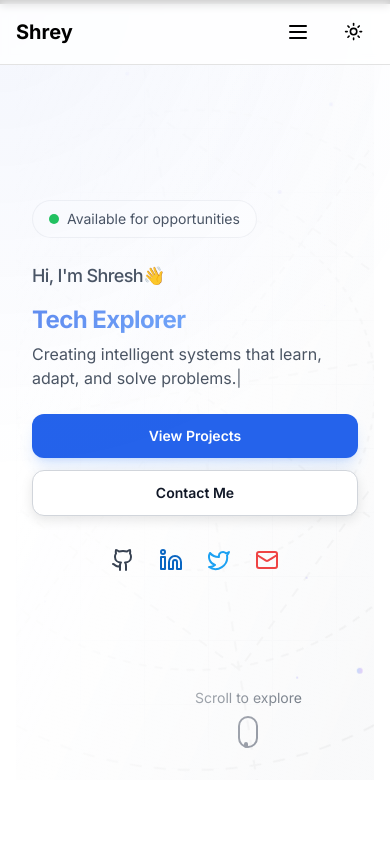
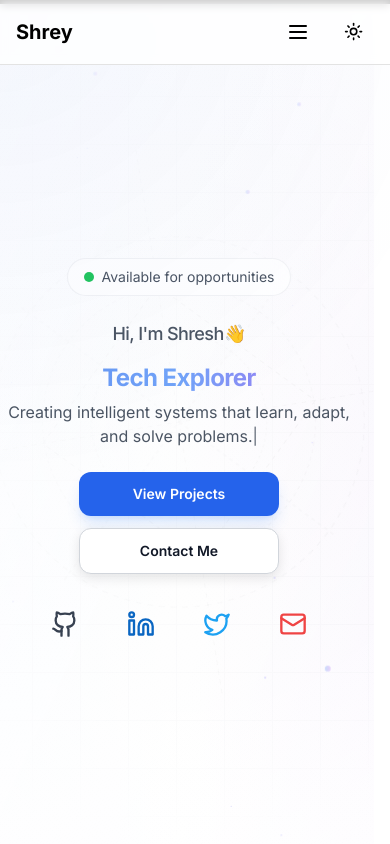
Before and after one commit to shreyass0007/Portflolio-website, a Next.js app: page / in a window 390 px wide. Shown: the top 844 px of the page. Built offline with nearby package versions, Linux system fonts and the light colour scheme.

Commit message:
imroved mobile view

```diff
--- a/src/app/page.tsx
+++ b/src/app/page.tsx
@@ -29,11 +29,13 @@ export default function Home() {
     <main className="relative w-full overflow-x-hidden bg-background">
       <Navbar />
 
-      <div className="px-4 sm:px-6 md:px-8 lg:px-12 max-w-7xl mx-auto space-y-12 sm:space-y-16 lg:space-y-24">
+      {/* Full-width sections */}
       <ErrorBoundary>
         <HeroSection />
       </ErrorBoundary>
 
+      {/* Contained sections */}
+      <div className="px-4 sm:px-6 md:px-8 lg:px-12 max-w-7xl mx-auto space-y-12 sm:space-y-16 lg:space-y-24">
         <MotionWrapper>
           <Suspense fallback={<SectionLoader />}>
             <ErrorBoundary>
@@ -41,15 +43,15 @@ export default function Home() {
             </ErrorBoundary>
           </Suspense>
         </MotionWrapper>
+      </div>
 
-        <MotionWrapper>
-          <Suspense fallback={<SectionLoader />}>
+      {/* Full-width technical sections */}
       <ErrorBoundary>
         <SkillsSection />
       </ErrorBoundary>
-          </Suspense>
-        </MotionWrapper>
 
+      {/* Contained sections */}
+      <div className="px-4 sm:px-6 md:px-8 lg:px-12 max-w-7xl mx-auto space-y-12 sm:space-y-16 lg:space-y-24">
         <MotionWrapper>
           <Suspense fallback={<SectionLoader />}>
             <ErrorBoundary>
@@ -57,19 +59,18 @@ export default function Home() {
             </ErrorBoundary>
           </Suspense>
         </MotionWrapper>
+      </div>
 
+      <ErrorBoundary>
+        <CertificationsSection />
+      </ErrorBoundary>
+
+      {/* Final contained sections */}
+      <div className="px-4 sm:px-6 md:px-8 lg:px-12 max-w-7xl mx-auto space-y-12 sm:space-y-16 lg:space-y-24">
         <MotionWrapper>
           <Suspense fallback={<SectionLoader />}>
             <ErrorBoundary>
               <TestimonialsSection />
-            </ErrorBoundary>
-          </Suspense>
-        </MotionWrapper>
-
-        <MotionWrapper>
-          <Suspense fallback={<SectionLoader />}>
-            <ErrorBoundary>
-              <CertificationsSection />
             </ErrorBoundary>
           </Suspense>
         </MotionWrapper>
--- a/src/components/certifications-section.tsx
+++ b/src/components/certifications-section.tsx
@@ -89,14 +89,22 @@ export function CertificationsSection() {
   useKeyPressEvent("ArrowRight", () => handleScroll("right"));
 
   return (
-    <section id="certifications" className="py-16 sm:py-24 md:py-32 bg-background relative">
-      <div className="container max-w-7xl px-4">
+    <section id="certifications" className="relative w-screen py-16 sm:py-24 md:py-32 -mx-4 sm:-mx-6 md:-mx-8 lg:-mx-12 overflow-hidden">
+      {/* Background color and gradients */}
+      <div className="absolute inset-0 bg-gradient-to-b from-white via-gray-50 to-white dark:from-gray-900 dark:via-gray-950 dark:to-gray-900" />
+      <div className="absolute inset-0 bg-gradient-to-r from-blue-500/5 via-transparent to-purple-500/5 dark:from-blue-400/5 dark:to-purple-400/5" />
+      <div className="absolute inset-0 bg-[radial-gradient(circle_at_center,transparent_0%,rgba(255,255,255,0.8)_100%)] dark:bg-[radial-gradient(circle_at_center,transparent_0%,rgba(0,0,0,0.8)_100%)]" />
+
+      {/* Grid pattern */}
+      <div className="absolute inset-0 bg-[linear-gradient(to_right,#e5e7eb_1px,transparent_1px),linear-gradient(to_bottom,#e5e7eb_1px,transparent_1px)] bg-[size:3rem_3rem] sm:bg-[size:4rem_4rem] [mask-image:radial-gradient(ellipse_100%_50%_at_50%_50%,#000_70%,transparent_100%)] dark:bg-[linear-gradient(to_right,#1f2937_1px,transparent_1px),linear-gradient(to_bottom,#1f2937_1px,transparent_1px)] opacity-20" />
+
+      <div className="container max-w-7xl mx-auto px-4 sm:px-6 lg:px-8 relative z-10">
         <h2 className="text-3xl sm:text-4xl font-bold text-center mb-8 sm:mb-16">Certifications</h2>
 
         <div className="relative">
           <div
             ref={containerRef}
-            className="flex gap-6 overflow-x-auto snap-x snap-mandatory scrollbar-none px-4 pb-4"
+            className="flex gap-4 sm:gap-6 overflow-x-auto snap-x snap-mandatory scrollbar-none px-2 sm:px-4 pb-4"
             style={{ scrollBehavior: "smooth", WebkitOverflowScrolling: "touch" }}
           >
             {certifications.map((cert, index) => (
@@ -107,7 +115,7 @@ export function CertificationsSection() {
                 viewport={{ once: true }}
                 transition={{ duration: 0.5, delay: index * 0.1 }}
                 onClick={() => setSelectedCert(cert)}
-                className="group cursor-pointer w-[300px] md:w-[350px] flex-shrink-0 snap-start"
+                className="group cursor-pointer w-[280px] sm:w-[300px] md:w-[350px] flex-shrink-0 snap-start"
               >
                 <div className="relative h-full p-6 bg-white dark:bg-gray-800/50 backdrop-blur-sm border border-gray-200/80 dark:border-gray-700/50 rounded-xl transition-all duration-300 shadow-[0_4px_20px_rgba(0,0,0,0.05)] dark:shadow-[0_4px_20px_rgba(255,255,255,0.05)] group-hover:shadow-[0_8px_30px_rgba(59,130,246,0.15)] dark:group-hover:shadow-[0_8px_30px_rgba(59,130,246,0.2)] group-hover:border-blue-500/50 dark:group-hover:border-blue-400/50 group-hover:-translate-y-1">
                   <div className="aspect-[4/3] relative mb-6 rounded-lg overflow-hidden border border-gray-200/80 dark:border-gray-700/50 group-hover:border-blue-500/50 transition-colors">
@@ -221,8 +229,8 @@ export function CertificationsSection() {
                 <X className="w-6 h-6 text-gray-600 dark:text-gray-400" />
               </button>
 
-              <div className="grid grid-cols-1 md:grid-cols-[2fr_1fr] gap-6">
-                <div className="relative aspect-[4/3] md:aspect-[3/2] rounded-lg overflow-hidden border border-gray-200 dark:border-gray-800">
+              <div className="grid grid-cols-1 lg:grid-cols-[2fr_1fr] gap-4 sm:gap-6 max-w-5xl mx-auto">
+                <div className="relative aspect-[4/3] sm:aspect-[3/2] rounded-lg overflow-hidden border border-gray-200 dark:border-gray-800">
                   <Image
                     src={selectedCert.image}
                     alt={selectedCert.title}
@@ -234,7 +242,7 @@ export function CertificationsSection() {
                 </div>
 
                 <div className="flex flex-col space-y-4">
-                  <h3 className="text-2xl md:text-3xl font-bold text-gray-900 dark:text-white">{selectedCert.title}</h3>
+                  <h3 className="text-xl sm:text-2xl lg:text-3xl font-bold text-gray-900 dark:text-white">{selectedCert.title}</h3>
                   <p className="text-blue-600 dark:text-blue-400">{selectedCert.issuer}</p>
                   <p className="text-gray-600 dark:text-gray-300">{selectedCert.description}</p>
                   <div className="flex flex-wrap gap-2">
--- a/src/components/hero-section.tsx
+++ b/src/components/hero-section.tsx
@@ -73,27 +73,22 @@ function ParticleEffect() {
 function ScrollIndicator() {
   return (
     <motion.div
-      className="absolute bottom-8 left-1/2 -translate-x-1/2 flex flex-col items-center gap-2"
+      className="absolute bottom-8 left-1/2 -translate-x-1/2 hidden sm:flex flex-col items-center gap-3 text-sm text-gray-500 dark:text-gray-400"
       initial={{ opacity: 0, y: -20 }}
       animate={{ opacity: 1, y: 0 }}
-      transition={{ delay: 1 }}
+      transition={{ duration: 0.5, delay: 1 }}
     >
-      <span className="text-sm text-gray-600 dark:text-gray-400">Scroll to explore</span>
+      <span className="text-center font-medium">Scroll to explore</span>
       <motion.div
-        className="w-5 h-8 border-2 border-gray-500 dark:border-gray-600 rounded-full p-1"
+        className="w-6 h-9 border-2 border-gray-400 dark:border-gray-600 rounded-full p-1"
         initial={{ opacity: 0.5 }}
-        animate={{ opacity: 1 }}
+        animate={{ opacity: 0.8 }}
+        transition={{ duration: 1, repeat: Infinity, repeatType: "reverse" }}
       >
         <motion.div
-          className="w-1 h-1.5 bg-gray-500 dark:bg-gray-600 rounded-full"
-          animate={{
-            y: [0, 20, 0],
-          }}
-          transition={{
-            duration: 1.5,
-            repeat: Infinity,
-            ease: "easeInOut"
-          }}
+          className="w-1.5 h-1.5 bg-gray-400 dark:bg-gray-600 rounded-full"
+          animate={{ y: [0, 14, 0] }}
+          transition={{ duration: 1.5, repeat: Infinity, ease: "easeInOut" }}
         />
       </motion.div>
     </motion.div>
@@ -173,11 +168,15 @@ export function HeroSection() {
   if (!mounted) return null
 
   return (
-    <section className="relative min-h-[calc(100vh-4rem)] flex items-center py-8 sm:py-12 lg:py-20 overflow-hidden bg-gradient-to-br from-gray-50/50 via-gray-100/50 to-gray-100/50 dark:from-gray-900/50 dark:via-gray-800/50 dark:to-gray-800/50">
+    <section className="relative min-h-screen w-screen flex items-center py-8 sm:py-12 lg:py-20 overflow-hidden -mx-4 sm:-mx-6 md:-mx-8 lg:-mx-12">
+      {/* Background color and gradients */}
+      <div className="absolute inset-0 bg-gradient-to-b from-gray-50 to-white dark:from-gray-950 dark:to-gray-900" />
+      <div className="absolute inset-0 bg-gradient-to-r from-blue-500/5 via-transparent to-purple-500/5 dark:from-blue-400/5 dark:to-purple-400/5" />
+      <div className="absolute inset-0 bg-[radial-gradient(circle_at_center,transparent_0%,rgba(255,255,255,0.8)_100%)] dark:bg-[radial-gradient(circle_at_center,transparent_0%,rgba(0,0,0,0.8)_100%)]" />
       {/* Background elements */}
       <div className="absolute inset-0 overflow-hidden">
         {/* Geometric pattern */}
-        <div className="absolute w-[800px] h-[800px] top-1/2 left-1/2 -translate-x-1/2 -translate-y-1/2">
+        <div className="absolute w-screen h-screen max-w-[1400px] max-h-[1400px] top-1/2 left-1/2 -translate-x-1/2 -translate-y-1/2">
           <Image
             src="/images/hero-pattern.svg"
             alt="Geometric Pattern"
@@ -188,7 +187,7 @@ export function HeroSection() {
         </div>
 
         {/* Grid pattern */}
-        <div className="absolute inset-0 bg-[linear-gradient(to_right,#e5e7eb_1px,transparent_1px),linear-gradient(to_bottom,#e5e7eb_1px,transparent_1px)] bg-[size:4rem_4rem] [mask-image:radial-gradient(ellipse_60%_50%_at_50%_50%,#000_70%,transparent_100%)] dark:bg-[linear-gradient(to_right,#1f2937_1px,transparent_1px),linear-gradient(to_bottom,#1f2937_1px,transparent_1px)] opacity-25" />
+        <div className="absolute inset-0 bg-[linear-gradient(to_right,#e5e7eb_1px,transparent_1px),linear-gradient(to_bottom,#e5e7eb_1px,transparent_1px)] bg-[size:3rem_3rem] sm:bg-[size:4rem_4rem] [mask-image:radial-gradient(ellipse_100%_50%_at_50%_50%,#000_70%,transparent_100%)] dark:bg-[linear-gradient(to_right,#1f2937_1px,transparent_1px),linear-gradient(to_bottom,#1f2937_1px,transparent_1px)] opacity-20" />
       </div>
 
       {/* Particle effect */}
@@ -203,22 +202,22 @@ export function HeroSection() {
       />
 
       {/* Subtle gradient overlays */}
-      <div className="absolute inset-0 bg-gradient-to-br from-white/95 via-white/80 to-transparent dark:from-background/95 dark:via-background/80 dark:to-transparent z-10" />
+      <div className="absolute inset-0 bg-gradient-to-br from-white/90 via-white/50 to-transparent dark:from-gray-900/90 dark:via-gray-900/50 dark:to-transparent z-10" />
 
       {/* Main content */}
-      <div className="container mx-auto px-4 sm:px-6 relative z-20">
-        <div className="flex flex-col lg:flex-row items-center gap-8 sm:gap-12 lg:gap-16">
+      <div className="container max-w-[1400px] mx-auto px-4 sm:px-6 lg:px-8 xl:px-12 relative z-20 pt-16 sm:pt-20 lg:pt-24">
+        <div className="flex flex-col lg:flex-row items-center justify-between gap-8 sm:gap-12 lg:gap-16 w-full">
           {/* Left column - Main content */}
-          <div className="w-full lg:w-1/2 space-y-8">
+          <div className="w-full lg:w-[45%] space-y-8">
             <motion.div
-              className="space-y-6"
+              className="space-y-6 flex flex-col items-center sm:items-start"
               initial={{ opacity: 0, y: 20 }}
               animate={{ opacity: 1, y: 0 }}
               transition={{ duration: 0.5 }}
             >
               {/* Status badge */}
               <motion.div
-                className="inline-flex items-center gap-2 px-4 py-2 rounded-full bg-white/80 dark:bg-gray-800/80 backdrop-blur-md border border-gray-200/50 dark:border-gray-700/50"
+                className="inline-flex items-center gap-2 px-4 py-2 rounded-full bg-white/80 dark:bg-gray-800/80 backdrop-blur-md border border-gray-200/50 dark:border-gray-700/50 self-center sm:self-start"
                 whileHover={{ scale: 1.05 }}
                 transition={{ duration: 0.2 }}
               >
@@ -230,7 +229,7 @@ export function HeroSection() {
               </motion.div>
 
               {/* Main heading */}
-              <div className="space-y-3 sm:space-y-4">
+              <div className="space-y-3 sm:space-y-4 text-center sm:text-left">
                 <motion.h1
                   className="text-2xl sm:text-4xl md:text-5xl lg:text-6xl font-bold tracking-tight"
                   initial={{ opacity: 0, y: 20 }}
@@ -255,7 +254,7 @@ export function HeroSection() {
                 </motion.h1>
 
                 <motion.p
-                  className="text-base sm:text-lg md:text-xl text-gray-600 dark:text-gray-400 max-w-xl"
+                  className="text-base sm:text-lg md:text-xl text-gray-600 dark:text-gray-400 max-w-xl mx-auto sm:mx-0"
                   initial={{ opacity: 0 }}
                   animate={{ opacity: 1 }}
                   transition={{ duration: 0.5, delay: 0.3 }}
@@ -266,7 +265,7 @@ export function HeroSection() {
 
               {/* CTA Buttons */}
               <motion.div
-                className="flex flex-col sm:flex-row w-full sm:w-auto gap-3 sm:gap-4"
+                className="flex flex-col sm:flex-row items-center sm:items-start w-full sm:w-auto gap-3 sm:gap-4"
                 initial={{ opacity: 0, y: 20 }}
                 animate={{ opacity: 1, y: 0 }}
                 transition={{ duration: 0.5, delay: 0.4 }}
@@ -275,7 +274,7 @@ export function HeroSection() {
                   href="#projects"
                   whileHover={{ scale: 1.02 }}
                   whileTap={{ scale: 0.98 }}
-                  className="flex-1 sm:flex-initial inline-flex items-center justify-center px-6 py-3 text-sm sm:text-base bg-blue-600 hover:bg-blue-700 dark:bg-blue-600/90 dark:hover:bg-blue-700/90 text-white rounded-xl font-semibold shadow-lg shadow-blue-500/20 dark:shadow-blue-600/30 transition-all duration-200"
+                  className="w-full sm:w-auto inline-flex items-center justify-center px-6 py-3 text-sm sm:text-base bg-blue-600 hover:bg-blue-700 dark:bg-blue-600/90 dark:hover:bg-blue-700/90 text-white rounded-xl font-semibold shadow-lg shadow-blue-500/20 dark:shadow-blue-600/30 transition-all duration-200 max-w-[200px] sm:max-w-none"
                 >
                   View Projects
                 </motion.a>
@@ -283,10 +282,10 @@ export function HeroSection() {
                   href="#contact"
                   whileHover={{ scale: 1.02 }}
                   whileTap={{ scale: 0.98 }}
-                  className="flex-1 sm:flex-initial inline-flex items-center justify-center px-6 py-3 text-sm sm:text-base bg-white hover:bg-gray-50 dark:bg-gray-900/90 dark:hover:bg-gray-800/90 text-gray-900 dark:text-gray-100 rounded-xl font-semibold
+                  className="w-full sm:w-auto inline-flex items-center justify-center px-6 py-3 text-sm sm:text-base bg-white hover:bg-gray-50 dark:bg-gray-900/90 dark:hover:bg-gray-800/90 text-gray-900 dark:text-gray-100 rounded-xl font-semibold
                     shadow-[0_4px_12px_rgb(0,0,0,0.1)] hover:shadow-[0_6px_16px_rgb(0,0,0,0.15)] dark:shadow-lg
                     border border-gray-300 dark:border-gray-800 hover:border-blue-500/30 dark:hover:border-blue-600/30
-                    transition-all duration-200"
+                    transition-all duration-200 max-w-[200px] sm:max-w-none"
                 >
                   Contact Me
                 </motion.a>
@@ -294,7 +293,7 @@ export function HeroSection() {
 
               {/* Social links */}
               <motion.div
-                className="flex items-center gap-2 sm:gap-4 justify-center xs:justify-start"
+                className="flex items-center gap-6 justify-center w-full max-w-[280px] mx-auto sm:max-w-none sm:mx-0 sm:justify-start"
                 initial={{ opacity: 0 }}
                 animate={{ opacity: 1 }}
                 transition={{ duration: 0.5, delay: 0.5 }}
@@ -304,46 +303,46 @@ export function HeroSection() {
                   target="_blank"
                   rel="noopener noreferrer"
                   whileHover={{ scale: 1.1, y: -2 }}
-                  className="p-2 rounded-lg hover:bg-gray-100 dark:hover:bg-gray-800/90 text-gray-700 hover:text-gray-900 dark:text-gray-200 dark:hover:text-blue-300 transition-colors"
+                  className="p-3 rounded-lg hover:bg-gray-100 dark:hover:bg-gray-800/90 text-gray-700 hover:text-gray-900 dark:text-gray-200 dark:hover:text-blue-300 transition-colors flex items-center justify-center"
                 >
-                  <Github className="w-6 h-6" />
+                  <Github className="w-7 h-7" />
                 </motion.a>
                 <motion.a
                   href="https://www.linkedin.com/in/shresh-shende/"
                   target="_blank"
                   rel="noopener noreferrer"
                   whileHover={{ scale: 1.1, y: -2 }}
-                  className="p-2 rounded-lg hover:bg-gray-100 dark:hover:bg-gray-800/90 text-[#0A66C2]"
+                  className="p-3 rounded-lg hover:bg-gray-100 dark:hover:bg-gray-800/90 text-[#0A66C2] flex items-center justify-center"
                 >
-                  <Linkedin className="w-6 h-6" />
+                  <Linkedin className="w-7 h-7" />
                 </motion.a>
                 <motion.a
                   href="https://twitter.com/shreyas078"
                   target="_blank"
                   rel="noopener noreferrer"
                   whileHover={{ scale: 1.1, y: -2 }}
-                  className="p-2 rounded-lg hover:bg-gray-100 dark:hover:bg-gray-800/90 text-[#1DA1F2]"
+                  className="p-3 rounded-lg hover:bg-gray-100 dark:hover:bg-gray-800/90 text-[#1DA1F2] flex items-center justify-center"
                 >
-                  <Twitter className="w-6 h-6" />
+                  <Twitter className="w-7 h-7" />
                 </motion.a>
                 <motion.a
                   href="mailto:shreshshende.777@gmail.com"
                   target="_blank"
                   rel="noopener noreferrer"
                   whileHover={{ scale: 1.1, y: -2 }}
-                  className="p-2 rounded-lg hover:bg-gray-100 dark:hover:bg-gray-800/90 text-red-500"
+                  className="p-3 rounded-lg hover:bg-gray-100 dark:hover:bg-gray-800/90 text-red-500 flex items-center justify-center"
                 >
-                  <Mail className="w-6 h-6" />
+                  <Mail className="w-7 h-7" />
                 </motion.a>
               </motion.div>
             </motion.div>
           </div>
 
           {/* Right column - Profile image and floating blocks */}
-          <div className="hidden md:block w-full lg:w-1/2 relative">
+          <div className="hidden md:block w-full lg:w-[45%] relative">
             {/* Profile image */}
             <motion.div
-              className="relative w-48 h-48 sm:w-72 sm:h-72 md:w-80 md:h-80 mx-auto"
+              className="relative w-48 h-48 sm:w-72 sm:h-72 md:w-80 md:h-80 lg:w-96 lg:h-96 mx-auto"
               initial={{ opacity: 0, scale: 0.5 }}
               animate={{ opacity: 1, scale: 1 }}
               transition={{ duration: 0.5 }}
--- a/src/components/skills-section.tsx
+++ b/src/components/skills-section.tsx
@@ -148,7 +148,15 @@ export function SkillsSection() {
   ]
 
   return (
-    <section id="skills" className="relative py-16 sm:py-24 md:py-32 overflow-hidden">
+    <section id="skills" className="relative w-screen py-16 sm:py-24 md:py-32 -mx-4 sm:-mx-6 md:-mx-8 lg:-mx-12 overflow-hidden">
+      {/* Background color and gradients */}
+      <div className="absolute inset-0 bg-gradient-to-b from-gray-50 via-white to-gray-50 dark:from-gray-950 dark:via-gray-900 dark:to-gray-950" />
+      <div className="absolute inset-0 bg-gradient-to-r from-purple-500/5 via-transparent to-blue-500/5 dark:from-purple-400/5 dark:to-blue-400/5" />
+      <div className="absolute inset-0 bg-[radial-gradient(circle_at_center,transparent_0%,rgba(255,255,255,0.8)_100%)] dark:bg-[radial-gradient(circle_at_center,transparent_0%,rgba(0,0,0,0.8)_100%)]" />
+
+      {/* Grid pattern */}
+      <div className="absolute inset-0 bg-[linear-gradient(to_right,#e5e7eb_1px,transparent_1px),linear-gradient(to_bottom,#e5e7eb_1px,transparent_1px)] bg-[size:3rem_3rem] sm:bg-[size:4rem_4rem] [mask-image:radial-gradient(ellipse_100%_50%_at_50%_50%,#000_70%,transparent_100%)] dark:bg-[linear-gradient(to_right,#1f2937_1px,transparent_1px),linear-gradient(to_bottom,#1f2937_1px,transparent_1px)] opacity-20" />
+
       {/* Decorative background */}
       <div className="absolute inset-0 flex items-center justify-center opacity-10">
         <div className="relative w-[800px] h-[800px]">
@@ -161,7 +169,7 @@ export function SkillsSection() {
         </div>
       </div>
 
-      <div className="container max-w-7xl px-4 relative">
+      <div className="container max-w-7xl mx-auto px-4 sm:px-6 lg:px-8 relative z-10">
         <motion.div
           initial={{ opacity: 0, y: 20 }}
           whileInView={{ opacity: 1, y: 0 }}
```
Lines whose indentation alone changed are shown as unchanged.
